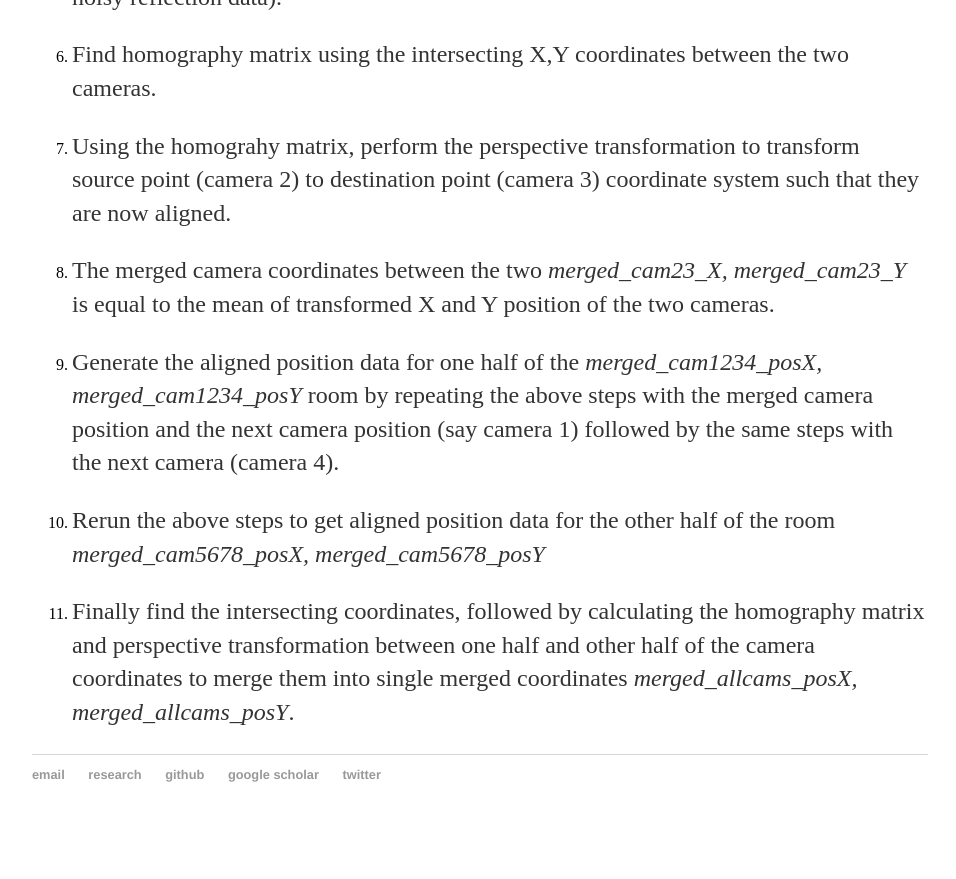
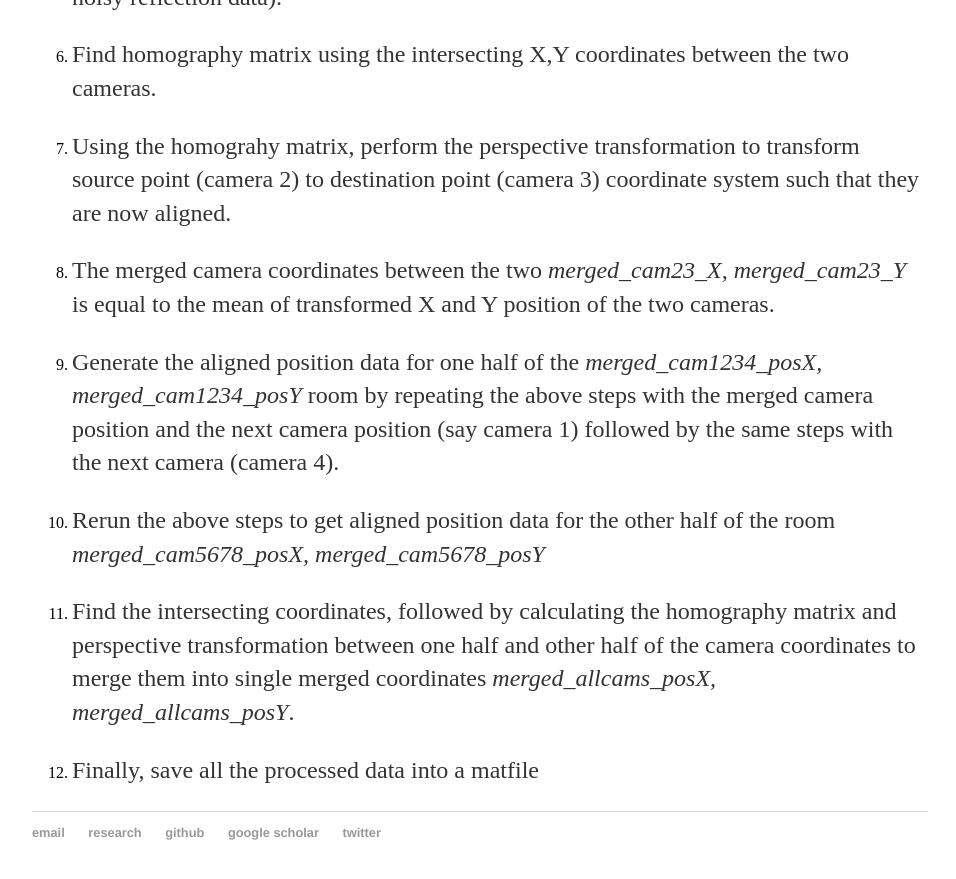
Before and after one commit to rajatsaxena/rajatsaxena.github.io, a Jekyll site: the page built from _posts/2019-07-26-Position-Data-Alignment-Multiple-Cameras.md, in a window 1280 px wide and 900 px high, scrolled down 1729 px. Shown: the top 879 px of the window, without its empty margins (160-1116 px from the left). Built offline with Jekyll 4.4.1, drawn with Linux system fonts in a browser that asks for light colours; comment, search, counter and statistics services are not loaded; before the commit the page ends 2571 px from its top, so only the background shows below that.

Commit message:
final step changes

```diff
--- a/_posts/2019-07-26-Position-Data-Alignment-Multiple-Cameras.md
+++ b/_posts/2019-07-26-Position-Data-Alignment-Multiple-Cameras.md
@@ -30,4 +30,6 @@ Here are the steps used in calculating the aligned camera position:
 
 10. Rerun the above steps to get aligned position data for the other half of the room *merged_cam5678_posX, merged_cam5678_posY*
 
-11. Finally find the intersecting coordinates, followed by calculating the homography matrix and perspective transformation between one half and other half of the camera coordinates to merge them into single merged coordinates *merged_allcams_posX, merged_allcams_posY*.
+12. Find the intersecting coordinates, followed by calculating the homography matrix and perspective transformation between one half and other half of the camera coordinates to merge them into single merged coordinates *merged_allcams_posX, merged_allcams_posY*.
+
+13. Finally, save all the processed data into a matfile
```
